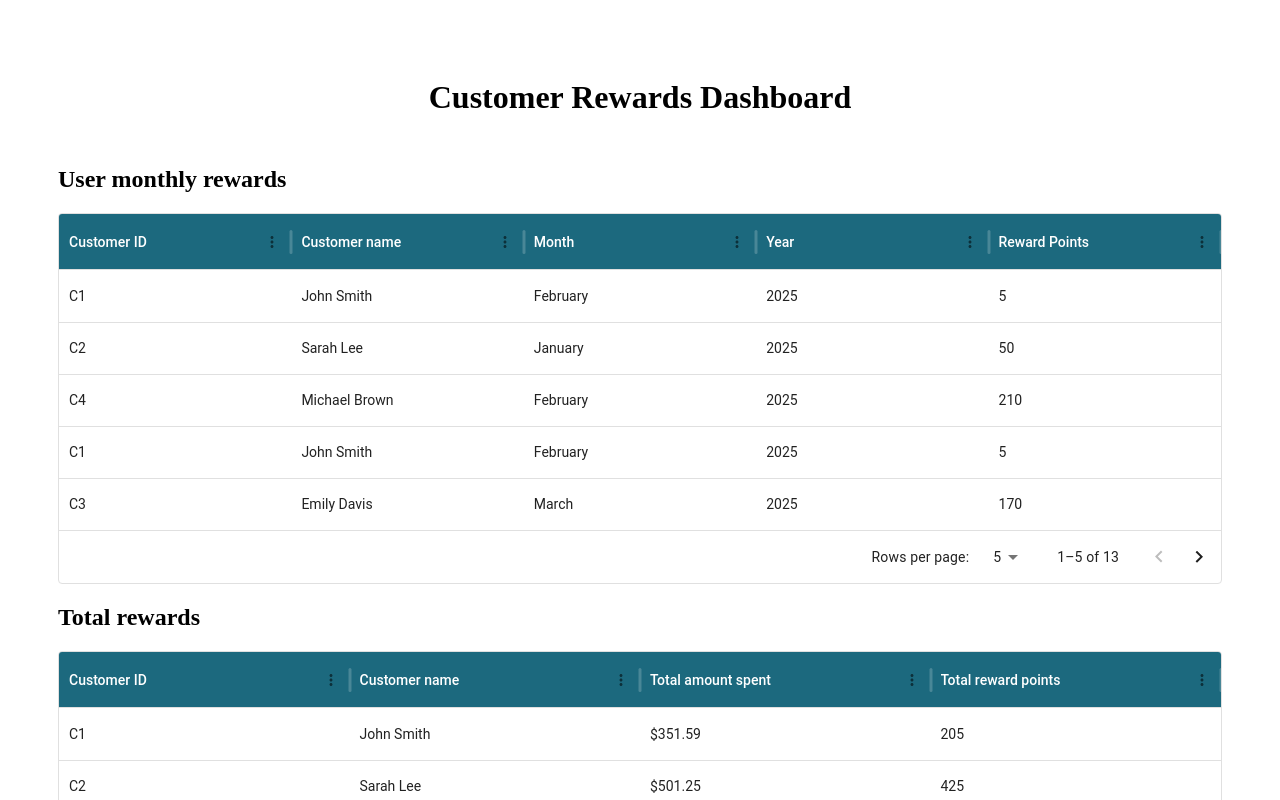
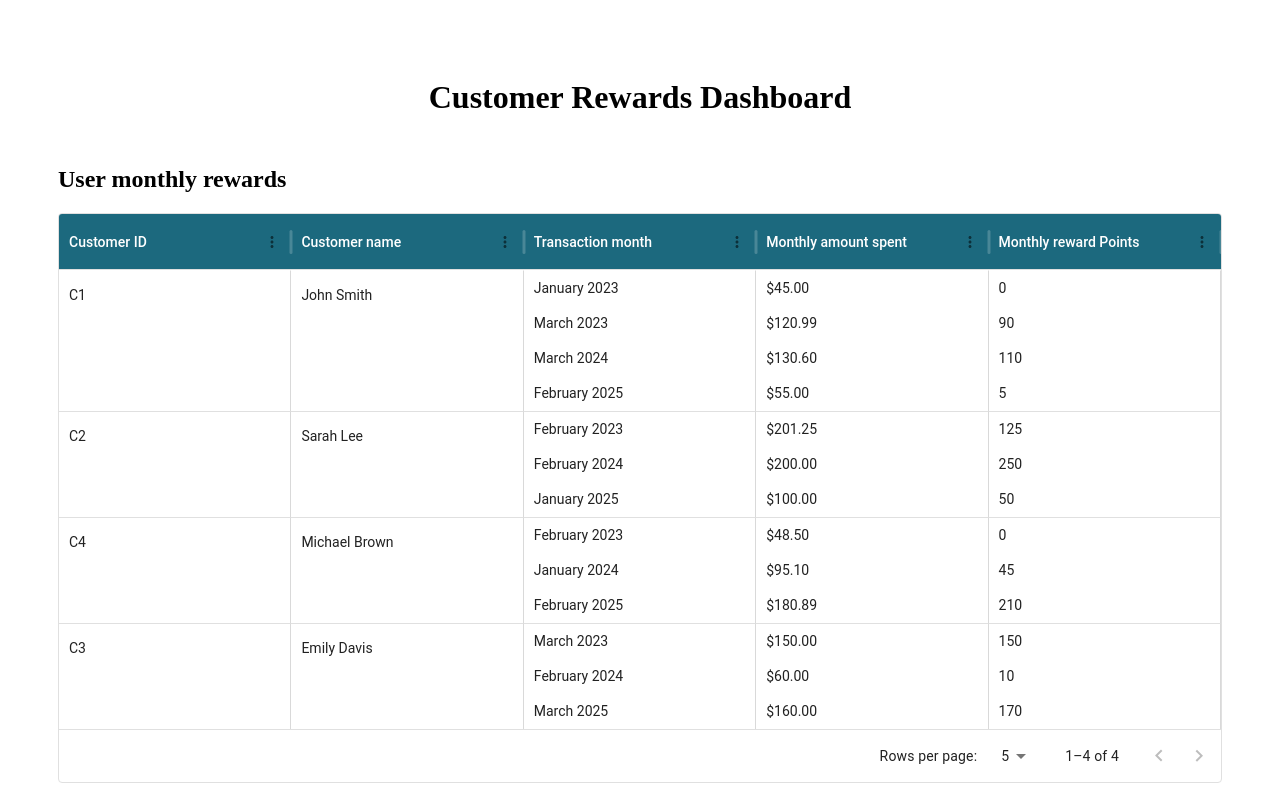
Before and after one commit to rinikamahule03/rewards, a React (Create React App) app: page / in a window 1280 px wide. Shown: the top 800 px of the page. Built offline with nearby package versions, Linux system fonts and the light colour scheme.

Commit message:
Modified monthly reward table

```diff
--- a/src/components/MonthlyRewardsTable.jsx
+++ b/src/components/MonthlyRewardsTable.jsx
@@ -8,9 +8,21 @@ const MonthlyRewardsTable = ({ monthlyRewards }) => {
   const columns = [
     { headerName: "Customer ID", field: "customerId", flex: 1 },
     { headerName: "Customer name", field: "name", flex: 1 },
-    { headerName: "Month", field: "month", flex: 1 },
-    { headerName: "Year", field: "year", flex: 1 },
-    { headerName: "Reward Points", field: "rewardPoints", flex: 1 }
+    { headerName: "Transaction month", sortable: false, field: "monthly", flex: 1, renderCell: (params) => {
+      return params.value.map((m, i) => <div key={i} className="row-line">
+        {m.month} {m.year}
+      </div>);
+    }},
+    { headerName: "Monthly amount spent", sortable: false, field: "amountSpent", flex: 1, renderCell: (params) => {
+      return params.row.monthly.map((m, i) => <div key={i} className="row-line">
+        {m.amountSpent}
+      </div>);
+    }},
+    { headerName: "Monthly reward Points", sortable: false, field: "rewardPoints", flex: 1, renderCell: (params) => {
+      return params.row.monthly.map((m, i) => <div key={i} className="row-line">
+        {m.rewardPoints}
+      </div>);
+    }}
   ];
 
   return (
--- a/src/components/table/Table.css
+++ b/src/components/table/Table.css
@@ -31,3 +31,29 @@
   background: transparent !important;
   box-shadow: none !important;
 }
+
+/* Table rows and cells */
+.MuiDataGrid-root .MuiDataGrid-row {
+  line-height: 3.5 /* comfortable line height for rows */
+}
+
+/* Column separators for body rows */
+.MuiDataGrid-root .MuiDataGrid-row .MuiDataGrid-cell {
+  border-right: 1px solid rgba(0, 0, 0, 0.15);
+}
+
+/* Remove separator on the last cell of each row */
+.MuiDataGrid-root .MuiDataGrid-row .MuiDataGrid-cell:last-child {
+  border-right: none;
+}
+
+/* hide row separators on very small screens to reduce visual clutter */
+@media (max-width: 600px) {
+  .MuiDataGrid-root .MuiDataGrid-row .MuiDataGrid-cell {
+    border-right: none;
+  }
+}
+
+.row-line {
+  line-height: 2.5;
+}
--- a/src/components/table/Table.jsx
+++ b/src/components/table/Table.jsx
@@ -43,6 +43,7 @@ const Table = ({ title, columns, data = [], rowsPerPageOptions = null, noDataTex
             },
           },
         }}
+        getRowHeight={() => 'auto'}
         getRowId={(row) => row.transactionId || row.customerId}
         pageSizeOptions={rowsPerPageOptions}
       />
--- a/src/hooks/useRewardsData.js
+++ b/src/hooks/useRewardsData.js
@@ -16,13 +16,12 @@ export const useRewardsData = () => {
     fetchTransactions()
       .then((data) => {
         const monthlyMap = aggregateMonthlyRewards(data);
-        const monthlyRewards = Object.values(monthlyMap).sort((a, b) => a.sortKey - b.sortKey);
 
         setState({
           loading: false,
           error: null,
           transactions: data,
-          monthlyRewards,
+          monthlyRewards: monthlyMap,
           totalRewards: buildTotalRewards(data)
         });
       })
--- a/src/utils/rewardsCalculator.js
+++ b/src/utils/rewardsCalculator.js
@@ -15,65 +15,61 @@ export const calculateRewardPoints = (amount) => {
  * Aggregate monthly rewards by customer
  */
 
-export const aggregateMonthlyRewards = (transactions) =>
-  transactions.reduce((acc, tx) => {
+  export const aggregateMonthlyRewards = (transactions) => {
+  // Build a map per customer, then a months map per customer to collect transactions
+  const customers = transactions.reduce((acc, tx) => {
     const { month, year, sortKey } = getMonthYearKey(tx.date);
-    const points = calculateRewardPoints(tx.amount);
-    const key = `${tx.customerId}-${year}-${month}`;
+    const points = calculateRewardPoints(Number(tx.amount) || 0);
+    const amount = Number(tx.amount) || 0;
+    const customerKey = tx.customerId || tx.customerName || "__unknown__";
 
-    acc[key] = acc[key] || {
-      customerId: tx.customerId,
-      name: tx.customerName,
-      month,
-      year,
-      sortKey,
-      rewardPoints: 0
+    acc[customerKey] = acc[customerKey] || {
+      customerId: tx.customerId || "",
+      name: tx.customerName || "",
+      months: Object.create(null)
     };
 
-    acc[key].rewardPoints += points;
+    const mKey = `${year}-${month}`;
+    const months = acc[customerKey].months;
+
+    if (!months[mKey]) {
+      months[mKey] = {
+        month,
+        year,
+        sortKey,
+        rewardPoints: 0,
+        amountSpent: 0,
+        transactions: []
+      };
+    }
+
+    months[mKey].transactions.push(tx);
+    months[mKey].rewardPoints += points;
+    months[mKey].amountSpent += amount;
+
     return acc;
-  }, {});
+  }, Object.create(null));
 
-//   export const aggregateMonthlyRewards = (transactions) => {
-//   // Build a map per customer, then a months map per customer to collect transactions
-//   const customers = transactions.reduce((acc, tx) => {
-//     const { month, year, sortKey } = getMonthYearKey(tx.date);
-//     const points = calculateRewardPoints(tx.amount || 0);
-//     const customerKey = tx.customerId || tx.customerName || "__unknown__";
+  // Convert months map to a sorted array and return per-customer objects.
+  // Each customer includes:
+  // - monthly: array of { month, year, sortKey, rewardPoints, amountSpent, transactions }
+  // - monthYearList: array of "Month Year" strings (separate array as requested)
+  return Object.values(customers).map((c) => {
+    const monthly = Object.values(c.months)
+      .sort((a, b) => a.sortKey - b.sortKey)
+      .map((m) => ({
+        ...m,
+        // round amountSpent to 2 decimals (number)
+        amountSpent: `$${m.amountSpent.toFixed(2)}`
+      }));
 
-//     acc[customerKey] = acc[customerKey] || {
-//       customerId: tx.customerId || "",
-//       name: tx.customerName || "",
-//       months: Object.create(null)
-//     };
-
-//     const mKey = `${year}-${month}`;
-//     const months = acc[customerKey].months;
-
-//     if (!months[mKey]) {
-//       months[mKey] = {
-//         month,
-//         year,
-//         sortKey,
-//         rewardPoints: 0,
-//         transactions: []
-//       };
-//     }
-
-//     months[mKey].transactions.push(tx);
-//     months[mKey].rewardPoints += points;
-
-//     return acc;
-//   }, Object.create(null));
-
-//   // Convert months map to an array (sorted by sortKey) and return per-customer objects
-//   return Object.values(customers).map((c) => ({
-//     customerId: c.customerId,
-//     name: c.name,
-//     monthly: Object.values(c.months).sort((a, b) => a.sortKey - b.sortKey)
-//   }));
-// };
-
+    return {
+      customerId: c.customerId,
+      name: c.name,
+      monthly,
+    };
+  });
+};
 
 /**
  * Aggregate total rewards by customer
```
